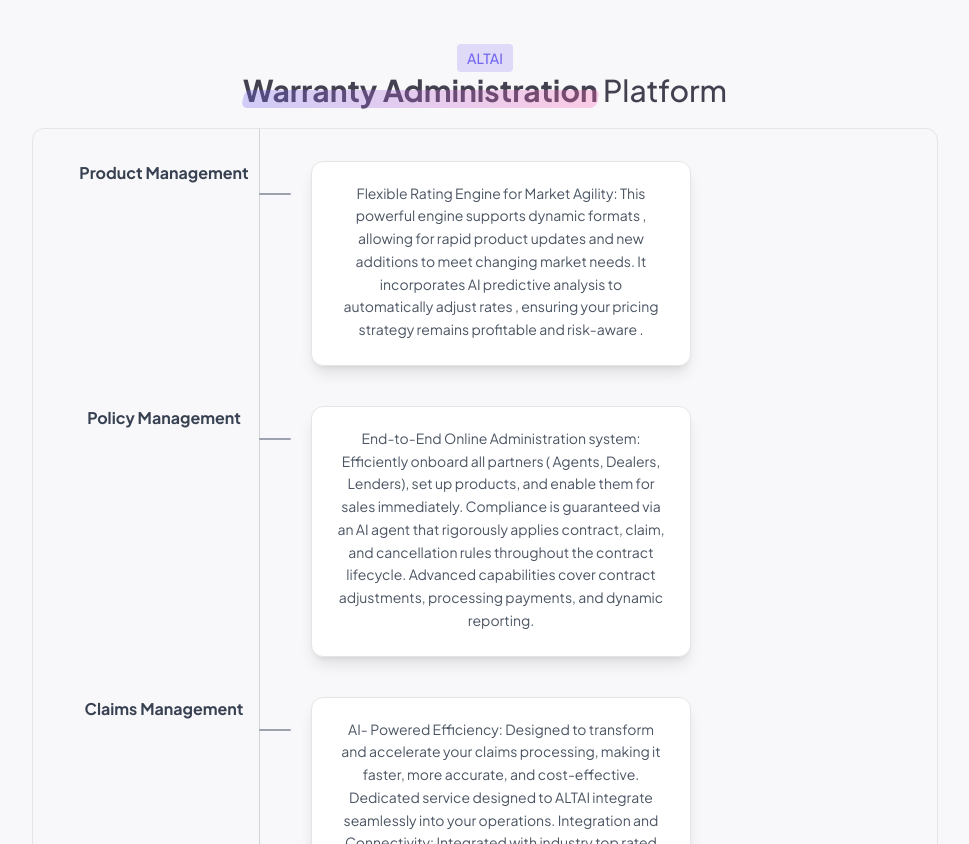
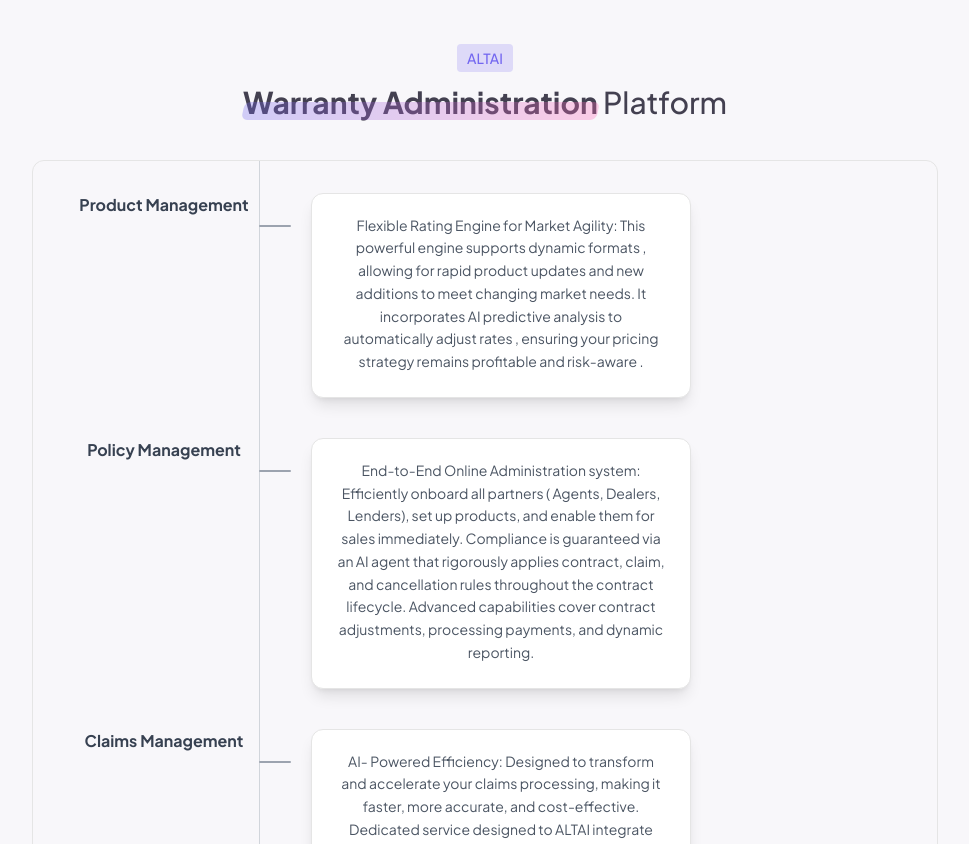
Before and after one commit to ksuryaprasadreddy/react-test, a Next.js app: page / in a window 1280 px wide. Shown: the part 2220-3064 px from the top of the page, without its empty margins (155-1124 px from the left). Built offline with nearby package versions, Linux system fonts and the light colour scheme.

Commit message:
sisth commit

```diff
--- a/components/Flow/FlowChart.tsx
+++ b/components/Flow/FlowChart.tsx
@@ -90,7 +90,7 @@
                 whileInView={{ opacity: 1, y: 0 }}
                 transition={{ duration: 0.5 }}
             >
-                <div className="inline-block px-2.5 py-0.5 bg-[#7367f0]/20 rounded ">
+                <div className="inline-block px-2.5 py-0.5 bg-[#7367f0]/20 rounded mb-3">
                     <span className="text-[#7367f0] text-sm font-medium">
                         ALTAI
                     </span>
@@ -102,7 +102,7 @@
                     </span>
                     <span className="font-medium"> Platform</span>
                 </h2>
-                <div className="w-full overflow-x-auto mt-5">
+                <div className="w-full overflow-x-auto mt-10">
                     <div className="relative border rounded-xl p-1 lg:p-8">
 
 
```
